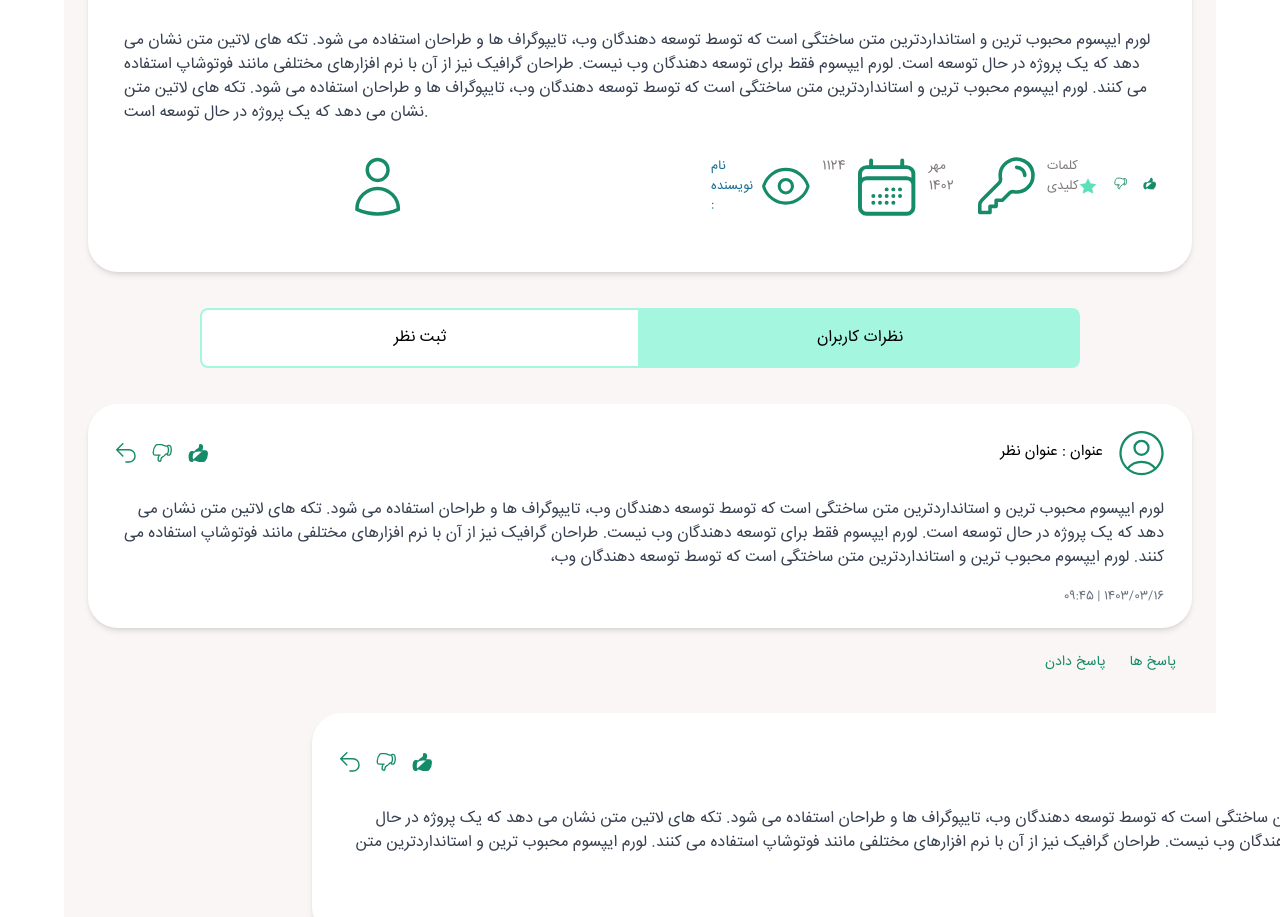
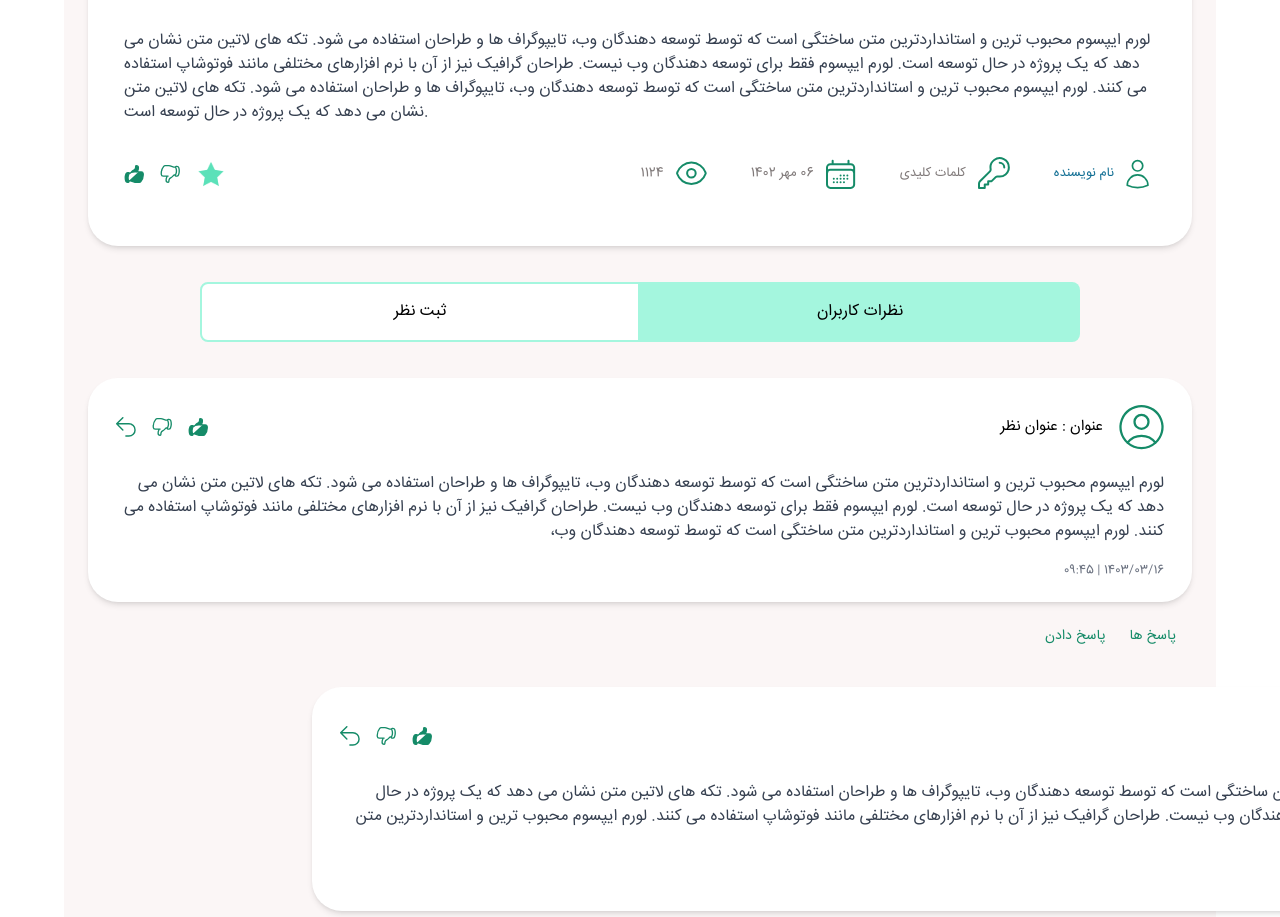
Before and after one commit to amin-bakhshande/Behshahr, a React (Vite) app: page /articles-details in a window 1280 px wide. Shown: the part 1100-2017 px from the top of the page. Built offline with nearby package versions, Linux system fonts and the light colour scheme.

Commit message:
edit align items and flex

```diff
--- a/src/components/ArticlesDetailsForm/index.jsx
+++ b/src/components/ArticlesDetailsForm/index.jsx
@@ -72,8 +72,12 @@ const ArticlesDetailsForm = () => {
               دهد که یک پروژه در حال توسعه است.
             </p>
           </div>
-          <div className="flex flex-row-reverse justify-between items-center">
-            <div className="flex flex-row-reverse gap-4">
+
+
+          <div className="flex justify-between items-center">
+
+
+            <div className="flex justify-center items-center gap-4">
               <span>
                 {" "}
                 <img src={like} />
@@ -85,34 +89,44 @@ const ArticlesDetailsForm = () => {
                 <img src={starRating} />
               </span>
             </div>
-            <div className="flex flex-row gap-11 py-8">
-              <div className="flex flex-row-reverse gap-3">
-                <span className="text-[13px] text-[#126F94] w-full">
-                  نام نویسنده :{" "}
+
+            <div className="flex justify-center items-center gap-11 py-8">
+
+
+
+              <div className="flex justify-center items-center gap-3">
+                <span className="text-[13px] text-[#807A7A] ">1124</span>
+                <img src={eye} />
+              </div>
+
+              <div className="flex justify-center items-center gap-3">
+                <span className="text-[13px] text-[#807A7A] rtl">
+                  06 مهر 1402
+                </span>
+                <img src={calendar} />
+              </div>
+
+              <div className="flex justify-center items-center gap-3">
+                <span className="text-[13px] text-[#807A7A] ">
+                  کلمات کلیدی
+                </span>
+                <img src={key} />
+              </div>
+
+              <div className="flex justify-center items-center gap-3">
+                <span className="text-[13px] text-[#126F94] ">
+                  نام نویسنده {" "}
                 </span>
                 <img src={author} />
               </div>
 
-              <div className="flex flex-row-reverse gap-3">
-                <span className="text-[13px] text-[#807A7A] w-full">1124</span>
-                <img src={eye} />
-              </div>
+            </div>
 
-              <div className="flex flex-row-reverse gap-3">
-                <span className="text-[13px] text-[#807A7A] w-full">
-                  مهر 1402
-                </span>
-                <img src={calendar} />
-              </div>
 
-              <div className="flex flex-row-reverse gap-3">
-                <span className="text-[13px] text-[#807A7A] w-full">
-                  کلمات کلیدی
-                </span>
-                <img src={key} />
-              </div>
-            </div>
+
+
           </div>
+
         </div>
 
 
```
Also changed, not shown: src/assets/svg/ArticlesDetails/author.svg.
